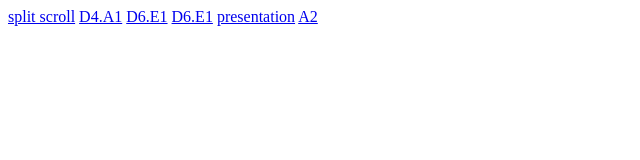
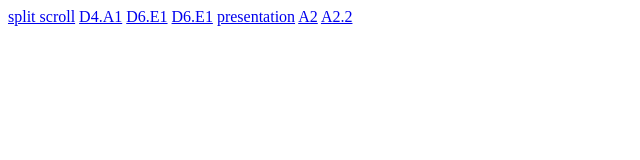
Before and after one commit to tigonalfa/WebCode, a plain HTML site: page webCode/index.html in a window 1280 px wide. Shown: the full height of the page, 0-640 px from the left. Drawn offline with Linux system fonts and the light colour scheme.

Commit message:
Update index.html

```diff
--- a/webCode/index.html
+++ b/webCode/index.html
@@ -13,6 +13,7 @@
     <a href="D6.E1_css_responsive\D6.E1_css_responsive\index.html">D6.E1</a>
     <a href="presentation\index.html">presentation</a>
     <a href="flag\index.html"> A2</a>
+    <a href="A2.2\index.html"> A2.2 </a>
 
 </body>
 </html>
```
